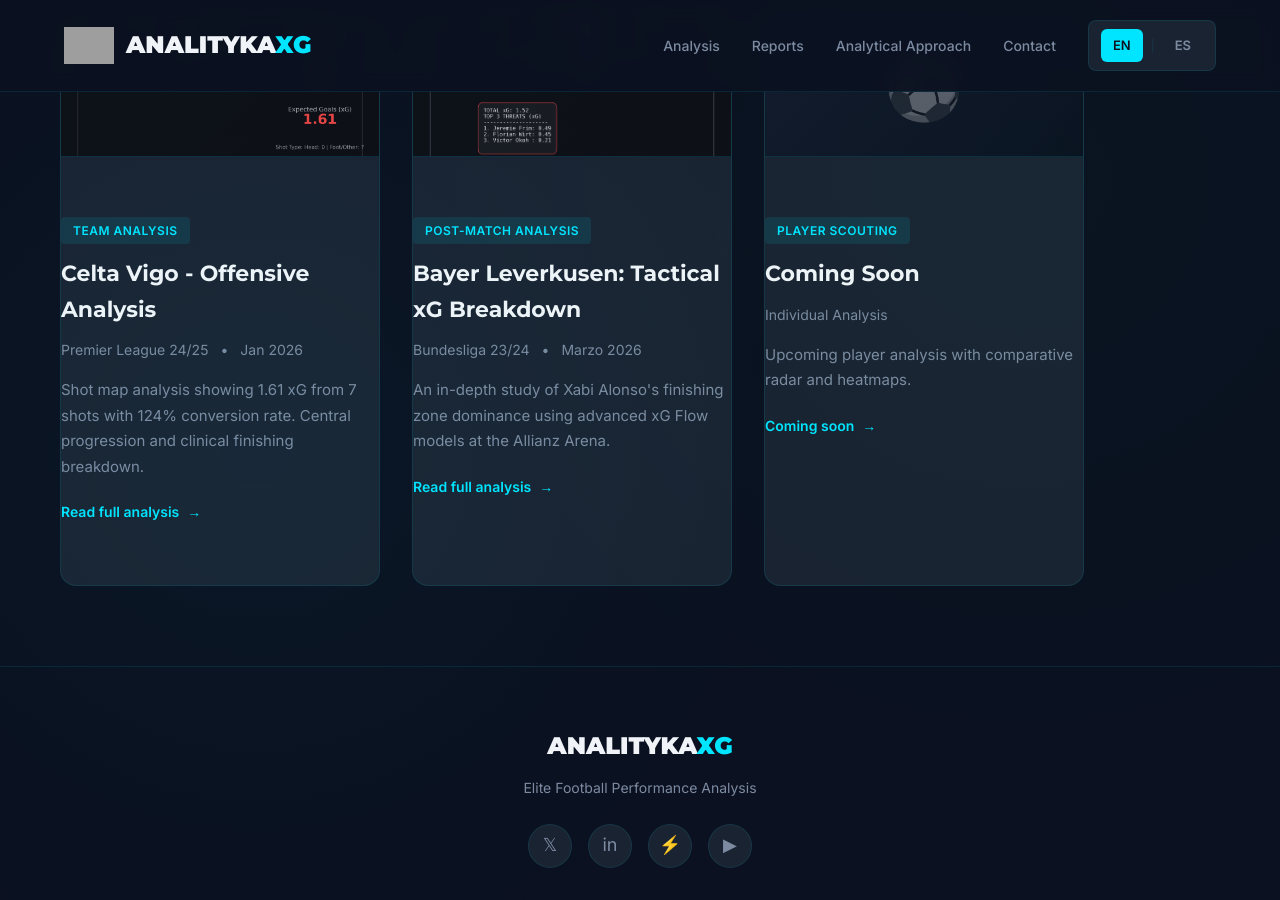
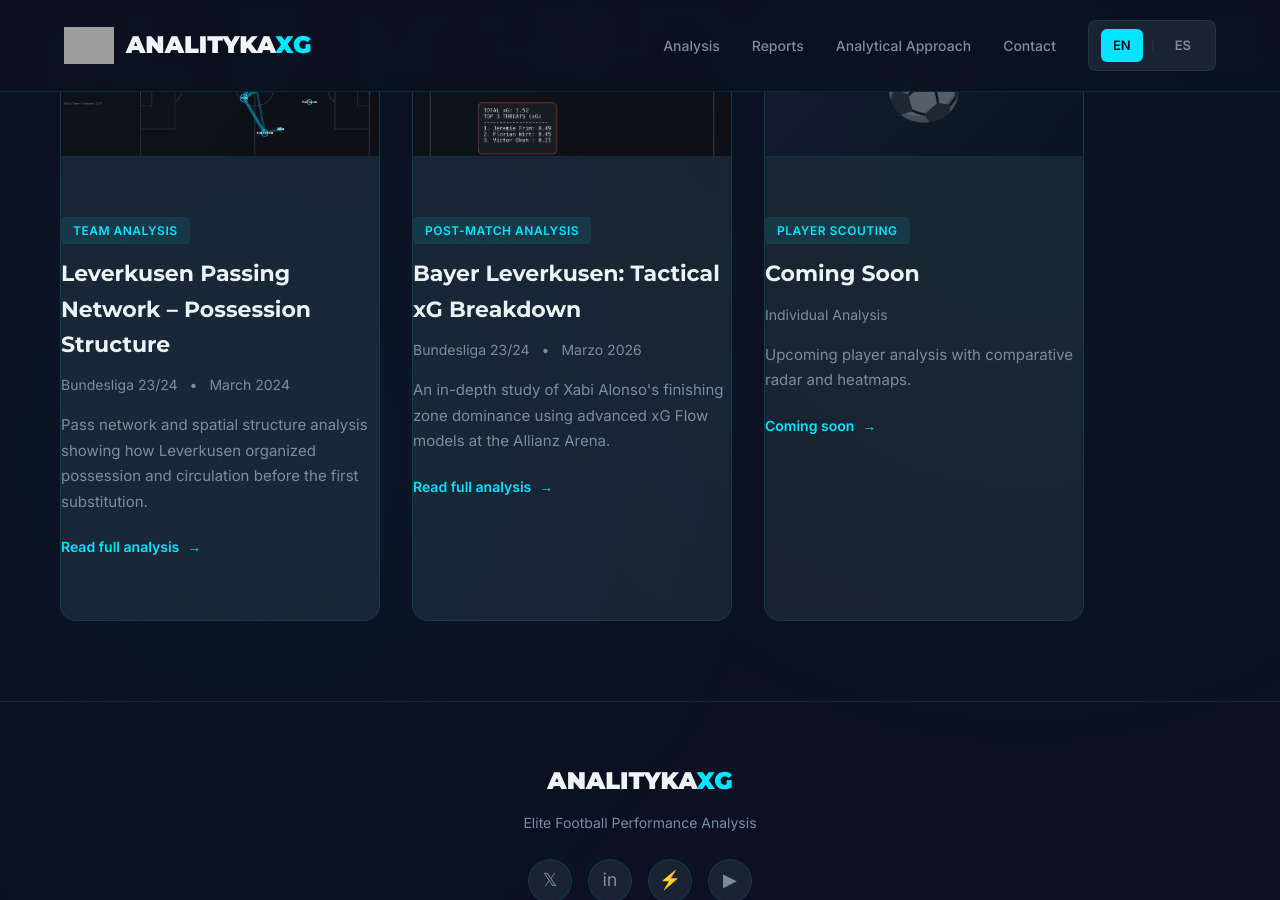
Before and after one commit to Fiallos77/analitykaXG, a Jekyll site: the page built from reports/index.md, in a window 1280 px wide and 900 px high, scrolled down 445 px. Built offline with Jekyll 4.4.1, drawn with Linux system fonts in a browser that asks for light colours; grey boxes are pictures that could not be loaded.

Commit message:
Update report card for Bayer Leverkusen analysis

```diff
--- a/reports/index.md
+++ b/reports/index.md
@@ -25,17 +25,17 @@ lang: en
     <div class="reports-grid" id="reports-grid" style="display: grid; grid-template-columns: repeat(3, 320px); gap: 32px; justify-content: start;">
 
         <!-- Card: Celta Vigo -->
-        <a href="{{ site.baseurl }}/reports/celta-vigo-offensive-analysis-2025" class="report-card" data-category="team">
+        <a href="{{ site.baseurl }}/reports/BayerLeverkusenPassNetwork" class="report-card" data-category="team">
             <div class="report-thumbnail" style="height: 140px;">
-                <img src="{{ site.baseurl }}/assets/images/celta-vigo-shot-map.png" alt="Celta Vigo Shot Map">
+                <img src="{{ site.baseurl }}/assets/images/1_pass_network_top.png" alt="B.Leverkusen PassNetwork">
             </div>
             <div class="report-content">
                 <span class="report-tag">Team Analysis</span>
-                <h3>Celta Vigo - Offensive Analysis</h3>
+                <h3>Leverkusen Passing Network – Possession Structure</h3>
                 <div class="report-meta">
-                    <span>Premier League 24/25</span><span>•</span><span>Jan 2026</span>
+                    <span>Bundesliga 23/24</span><span>•</span><span>March 2024</span>
                 </div>
-                <p class="report-excerpt">Shot map analysis showing 1.61 xG from 7 shots with 124% conversion rate. Central progression and clinical finishing breakdown.</p>
+                <p class="report-excerpt">Pass network and spatial structure analysis showing how Leverkusen organized possession and circulation before the first substitution.</p>
                 <span class="report-link">Read full analysis <span>→</span></span>
             </div>
         </a>
```
